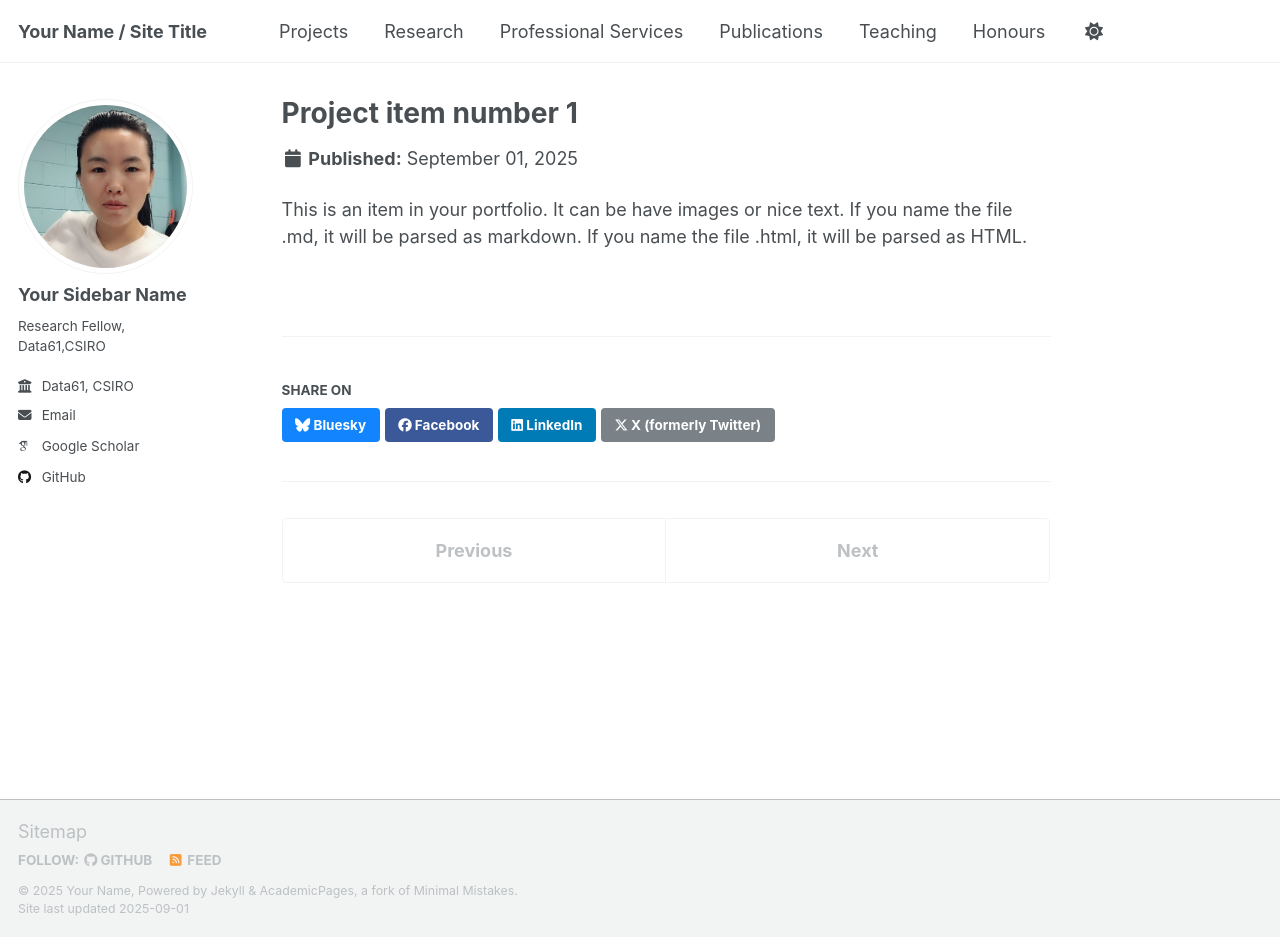
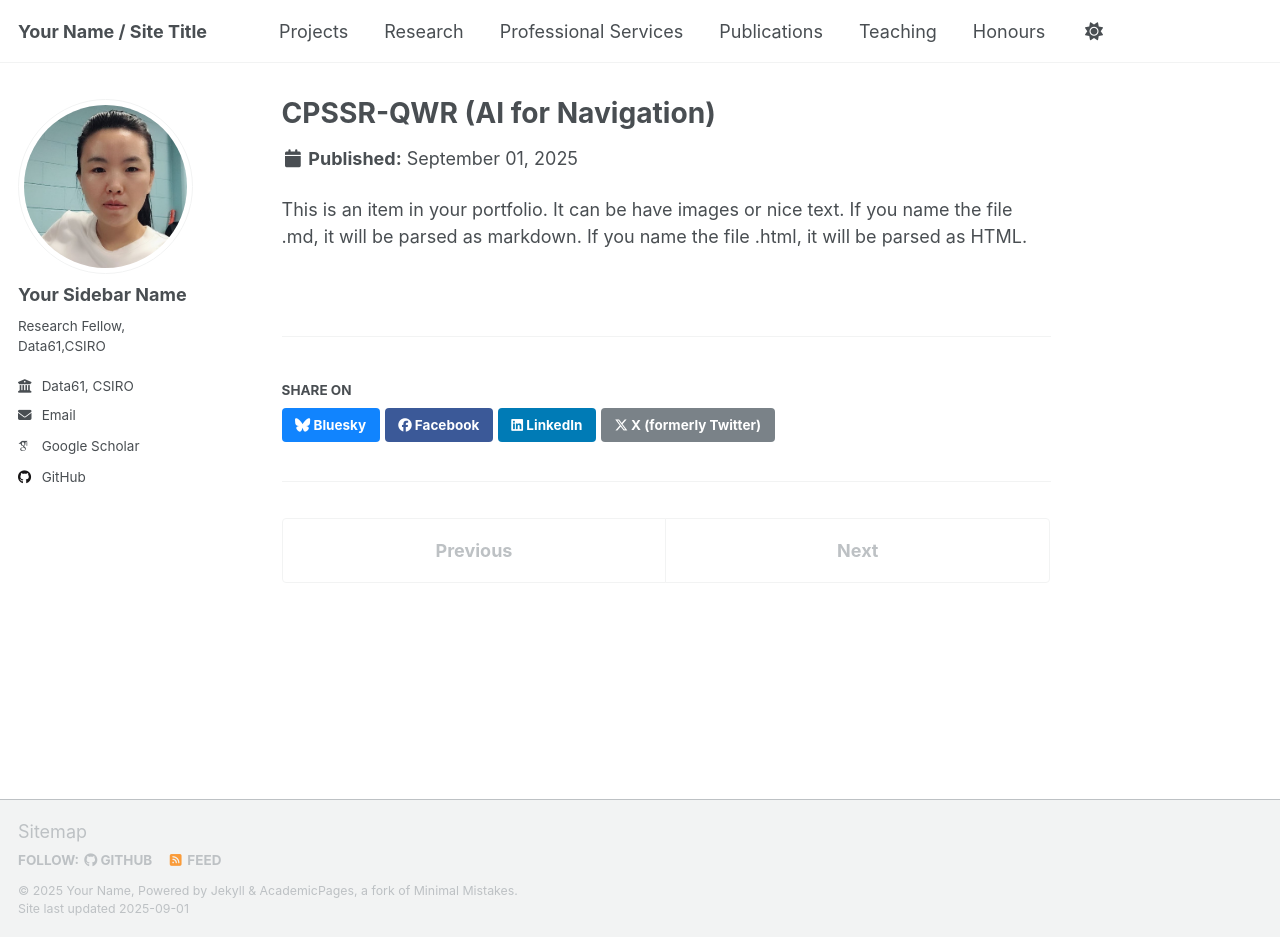
Before and after one commit to Miaohua9/Miaohua9.github.io, a Jekyll site: the page built from _projects/project-4.md, in a window 1280 px wide and 937 px high. Built offline with Jekyll 4.4.1, drawn with Linux system fonts in a browser that asks for light colours; some web fonts are replaced; a script that is not in the unit is left out.

Commit message:
Update project-4.md

```diff
--- a/_projects/project-4.md
+++ b/_projects/project-4.md
@@ -1,6 +1,6 @@
 ---
-title: "Project item number 1"
-excerpt: "Short description of portfolio item number 1<br/><img src='/images/500x300.png'>"
+title: "CPSSR-QWR (AI for Navigation)"
+excerpt: "Developed a data expansion method to improve scene understanding for navigation AI in low-data, real-world environments. Applications include autonomous navigation and smart port management.<br/><img src='/images/navigation.png'>"
 collection: project
 ---
 
```
